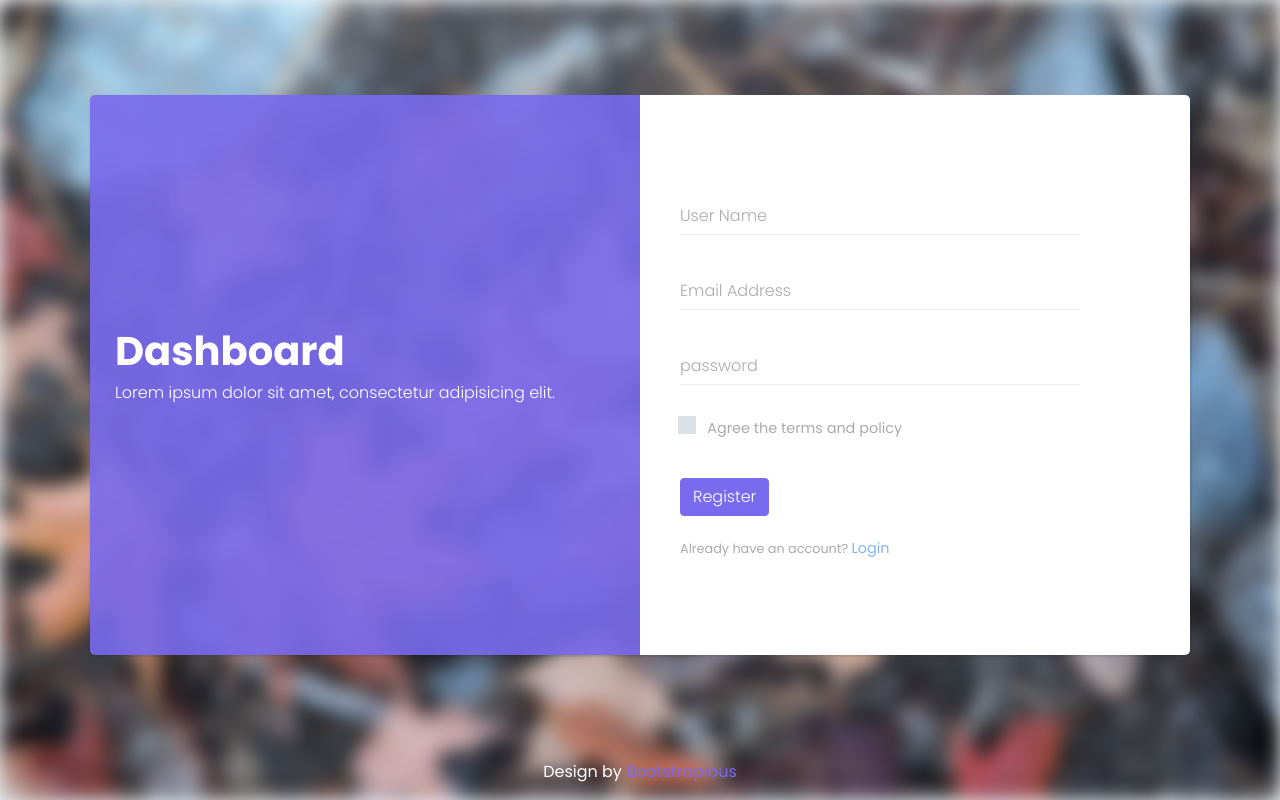
After one commit to ThibaultGuinet45/Project-Marvel, a PHP site: page /POO/view/no-connect/register.php in a window 1280 px wide. The commit adds this page. Run offline with PHP 8.4, Linux system fonts and the light colour scheme; some libraries are stand-ins or nearby versions.

Commit message:
Mise en place de la page login et register

```diff
--- /dev/null
+++ b/view/no-connect/register.php
@@ -0,0 +1,62 @@
+<!DOCTYPE html>
+<html>
+
+ <head>
+    <?php require_once __DIR__."/../include/head.php"; // Recuperation du chemin du dossier pour avoir acces au fichier head dans le dossier include ?>
+ </head>
+
+  <body>
+    <div class="page login-page">
+      <div class="container d-flex align-items-center">
+        <div class="form-holder has-shadow">
+          <div class="row">
+            <!-- Logo & Information Panel-->
+            <div class="col-lg-6">
+              <div class="info d-flex align-items-center">
+                <div class="content">
+                  <div class="logo">
+                    <h1>Dashboard</h1>
+                  </div>
+                  <p>Lorem ipsum dolor sit amet, consectetur adipisicing elit.</p>
+                </div>
+              </div>
+            </div>
+            <!-- Form Panel    -->
+            <div class="col-lg-6 bg-white">
+              <div class="form d-flex align-items-center">
+                <div class="content">
+                  <form id="register-form">
+                    <div class="form-group">
+                      <input id="register-username" type="text" name="registerUsername" required class="input-material">
+                      <label for="register-username" class="label-material">User Name</label>
+                    </div>
+                    <div class="form-group">
+                      <input id="register-email" type="email" name="registerEmail" required class="input-material">
+                      <label for="register-email" class="label-material">Email Address      </label>
+                    </div>
+                    <div class="form-group">
+                      <input id="register-passowrd" type="password" name="registerPassword" required class="input-material">
+                      <label for="register-passowrd" class="label-material">password        </label>
+                    </div>
+                    <div class="form-group terms-conditions">
+                      <input id="license" type="checkbox" class="checkbox-template">
+                      <label for="license">Agree the terms and policy</label>
+                    </div>
+                    <input id="register" type="submit" value="Register" class="btn btn-primary">
+                  </form><small>Already have an account? </small><a href="<?= HOSTURL ?>?page=login" class="signup">Login</a>
+                </div>
+              </div>
+            </div>
+          </div>
+        </div>
+      </div>
+      <div class="copyrights text-center">
+        <p>Design by <a href="https://bootstrapious.com" class="external">Bootstrapious</a></p>
+        <!-- Please do not remove the backlink to us unless you support further theme's development at https://bootstrapious.com/donate. It is part of the license conditions. Thank you for understanding :)-->
+      </div>
+    </div>
+
+    <?php require_once __DIR__."/../include/footer.php"; ?>
+
+  </body>
+</html>
```
Also changed, not shown: config.php (added, +10 -0 lines), controller/loginController.php (added, +30 -0 lines), index.php (+20 -0 lines), view/no-connect/login.php (+8 -7 lines).
